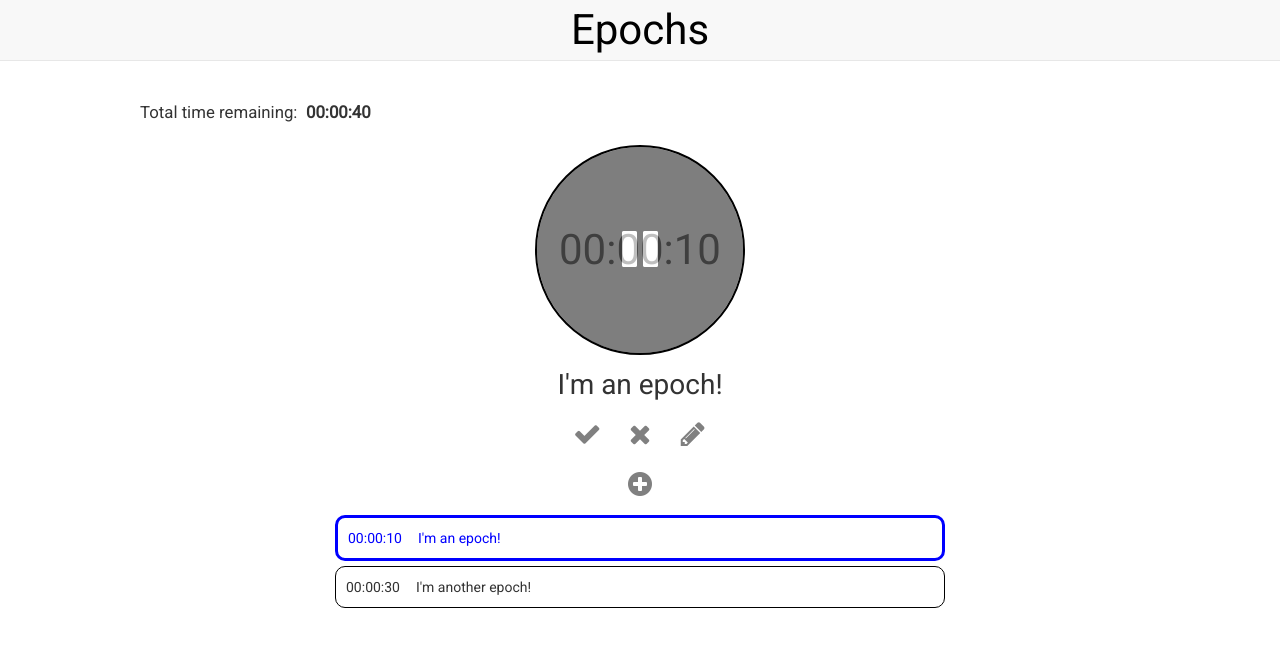
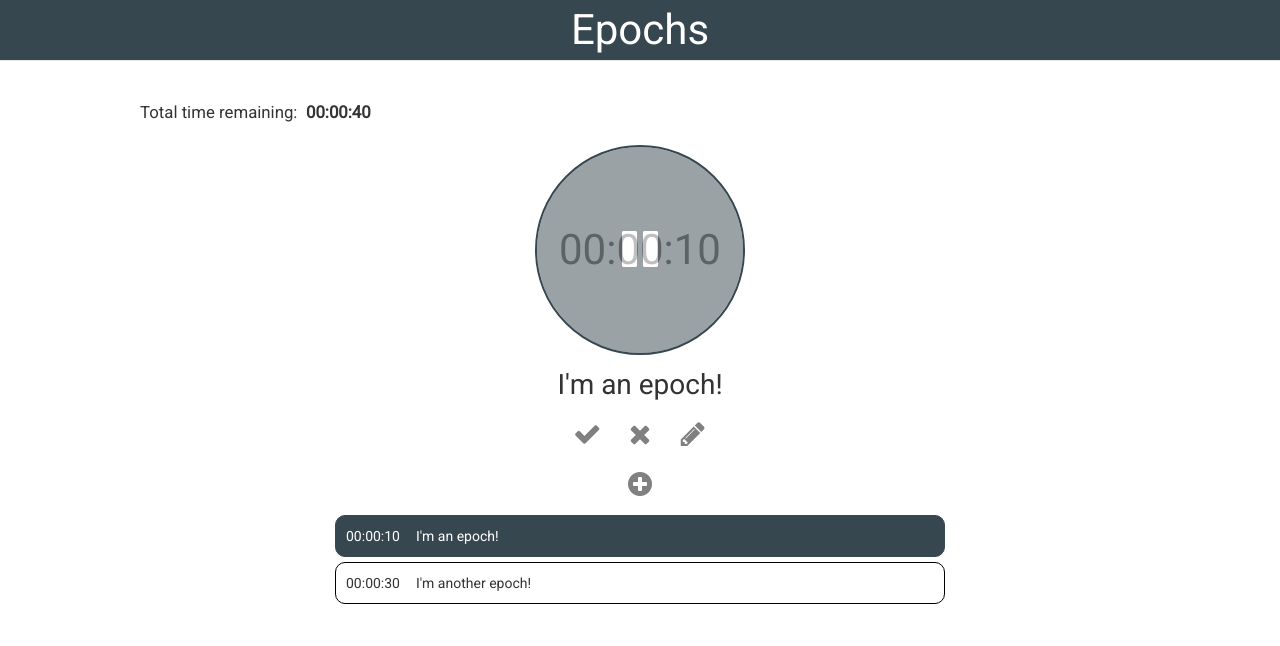
Before and after one commit to czhao39/epochs, a React app: page / in a window 1280 px wide. Shown: the top 646 px of the page. Built offline with nearby package versions, Linux system fonts and the light colour scheme.

Commit message:
styling edits (colors)

```diff
--- a/src/styles/App.scss
+++ b/src/styles/App.scss
@@ -1,3 +1,5 @@
+@import "constants";
+
 html, body {
     font-family: Roboto, Helvetica Neue, Helvetica, Arial, sans-serif;
 }
@@ -32,20 +34,22 @@ hr {
 }
 
 .done-button:hover {
-    color: green;
+    color: green !important;
 }
 
 .cancel-button:hover {
-    color: red;
+    color: red !important;
 }
 
 .edit-button:hover {
-    color: orange;
+    color: orange !important;
 }
 
 .navbar {
     display: flex;
     justify-content: center;
+    background-color: $primary-color;
+    color: white;
 
     .navbar-brand {
         float: none;
@@ -53,10 +57,10 @@ hr {
         height: auto;
         line-height: inherit;
         font-size: 3em;
-        color: black;
+        color: inherit;
 
         &:hover {
-            color: black;
+            color: inherit;
         }
     }
 }
--- a/src/styles/TaskItem.scss
+++ b/src/styles/TaskItem.scss
@@ -1,3 +1,5 @@
+@import "constants";
+
 .task-item {
     padding: 10px;
     border: 1px solid black;
@@ -7,9 +9,17 @@
     z-index: 0;
 
     &.current {
-        color: blue;
-        border-color: blue;
-        border-width: 3px;
+        background-color: $primary-color;
+        border-color: $primary-color;
+        color: white;
+
+        .task-item-buttons {
+            background-color: $primary-color;
+
+            .fa:hover {
+                color: #8AF;
+            }
+        }
     }
 }
 
--- a/src/styles/Timer.scss
+++ b/src/styles/Timer.scss
@@ -1,3 +1,5 @@
+@import "constants";
+
 .timer {
     position: relative;
     z-index: 0;
@@ -7,7 +9,7 @@
     width: 5em;
     height: 5em;
     cursor: pointer;
-    border: 2px solid black;
+    border: 2px solid $primary-color;
     border-radius: 100%;
 
     &.paused {
@@ -25,7 +27,7 @@
         display: flex;
         flex-direction: column;
         justify-content: center;
-        background-color: black;
+        background-color: $primary-color;
         opacity: 0;
         transition: top .2s, bottom .2s, left .2s, right .2s, opacity .2s;
 
--- /dev/null
+++ b/src/styles/_constants.scss
@@ -0,0 +1 @@
+$primary-color: #37474f;
```
